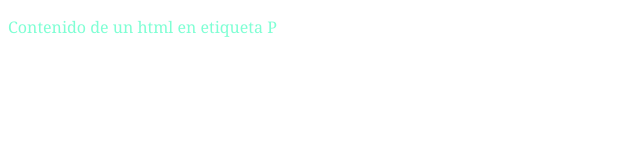
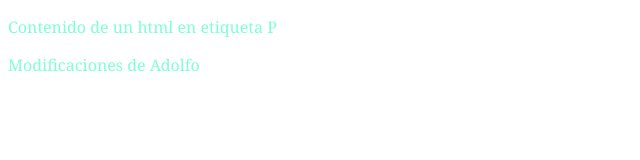
Before and after one commit to huascarmm/practicagit, a plain HTML site: page index.html in a window 1280 px wide. Shown: the whole page, without its empty margins (0-640 px from the left). Drawn offline with Linux system fonts and the light colour scheme.

Commit message:
first Adolfo changes in footer

```diff
--- a/index.html
+++ b/index.html
@@ -6,5 +6,8 @@
 </head>
 <body>
     <p>Contenido de un html en etiqueta P</p>
+    <div class="footer">
+        <p>Modificaciones de Adolfo</p>
+    </div>
 </body>
 </html>
```
